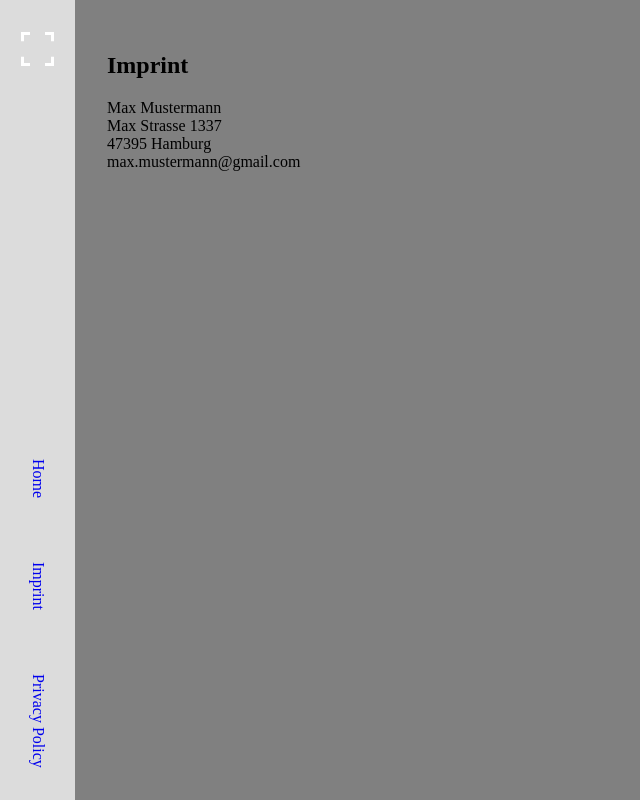
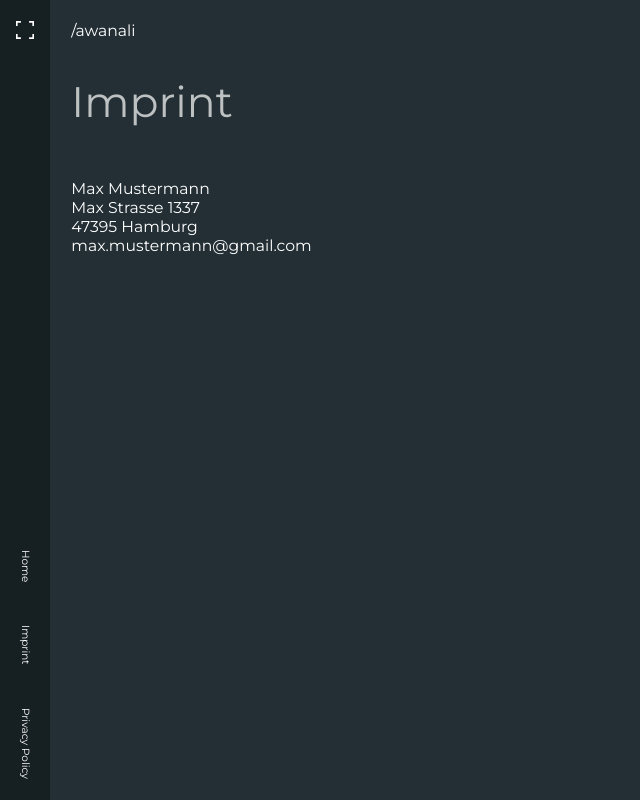
Before and after one commit to busukbangak/personal-portfolio, a React (Vite) app: page /imprint in a window 1280 px wide. Shown: the whole page, without its empty margins (0-640 px from the left). Built offline with nearby package versions, Linux system fonts and the light colour scheme.

Commit message:
Add privacy policy and imprint to portfolio

```diff
--- a/src/pages/portfolio/Imprint.tsx
+++ b/src/pages/portfolio/Imprint.tsx
@@ -1,13 +1,16 @@
+import useWindowDimensions from '@/shared/hooks/useWindowDimensions';
 import StyleSheet from '@/shared/types/stylesheet';
+
+import targetSVG from '@/assets/portfolio/target.svg'
 import { Link } from 'react-router-dom';
 
-
-import targetSVG from '@/assets/portfolio/target.svg'
 export default function Imprint() {
+    const { width } = useWindowDimensions();
+    const isMobile = width < 1024;
 
     return (
-        <div className='container' style={styles.container}>
-            <main className='container' style={styles.container}>
+        <main className='container' style={{ ...styles.container, ...(isMobile && { flexDirection: 'column' }) }}>
+            {!isMobile &&
                 <aside style={styles.sidebar}>
                     <img style={styles.sidebarImage} src={targetSVG} />
                     <nav style={styles.navContainer}>
@@ -16,17 +19,30 @@ export default function Imprint() {
                         <Link to={'/privacy-policy'} style={styles.navText}>Privacy Policy</Link>
                     </nav>
                 </aside>
-                <section style={styles.content}>
-                    <h1 style={{}}>Imprint</h1>
-                    <p style={{}}>
+            }
+
+
+            <section style={{ ...styles.content, ...(isMobile && { backgroundColor: '#161F22', padding: 24 }) }}>
+                <div style={{ display: 'flex', alignItems: 'center', justifyContent: 'space-between' }}>
+                    <h1 style={{ fontSize: isMobile ? '2.145922746781116vh' : '1.224489795918367vw', fontWeight: 500, color: 'white', margin: 0 }}>/awanali</h1>
+                    {isMobile && <img style={{ ...styles.sidebarImage, width: '2.145922746781116vh' }} src={targetSVG} />}
+                </div>
+                <h2 style={{ fontSize: isMobile ? '4.506437768240343vh' : '3.33333vw', fontWeight: 500, color: '#BDC1C2' }}>Imprint</h2>
+                <p style={{ fontSize: isMobile ? '2.145922746781116vh' : '1.224489795918367vw', fontWeight: 'normal', color: 'white' }}>
                     Max Mustermann <br />
                     Max Strasse 1337 <br />
                     47395 Hamburg <br />
                     max.mustermann@gmail.com
                 </p>
             </section>
+
+            {isMobile &&
+                <nav style={{ ...styles.navContainer, flexDirection: 'row', justifyContent: 'center', margin: 32 }}>
+                    <Link to={'/imprint'} style={{ ...styles.navText, writingMode: 'unset', fontSize: '1.716738197424893vh' }}>Imprint</Link>
+                    <Link to={'/privacy-policy'} style={{ ...styles.navText, writingMode: 'unset', fontSize: '1.716738197424893vh' }}>Privacy Policy</Link>
+                </nav>
+            }
         </main>
-        </div>
     )
 }
 
@@ -34,20 +50,21 @@ const styles = StyleSheet.create({
     container: {
         display: 'flex',
         flex: 1,
-        backgroundColor: 'gainsboro',
+        backgroundColor: '#161F22',
         flexDirection: 'row',
         overflow: 'auto',
+        fontFamily: 'Montserrat'
     },
     sidebar: {
         display: 'flex',
         flexDirection: 'column',
-        width: 75,
-        justifyContent: 'space-between'
+        justifyContent: 'space-between',
+        width: '3.90625vw'
     },
     sidebarImage: {
-        width: '45%',
+        width: '35%',
         alignSelf: 'center',
-        margin: 32
+        margin: '1.66666vw'
     },
     navContainer: {
         display: 'flex',
@@ -58,13 +75,16 @@ const styles = StyleSheet.create({
         writingMode: 'vertical-lr',
         textOrientation: 'sideways',
         textDecoration: 'none',
-        margin: 32,
-        cursor: 'pointer'
+        color: '#fff',
+        cursor: 'pointer',
+        margin: '1.66666vw',
+        fontSize: '0.8163265306122449vw'
     },
     content: {
-        flex: 1,
-        backgroundColor: 'gray',
-        width: 750,
-        padding: 32
-    }
+        display: 'flex',
+        flexDirection: 'column',
+        backgroundColor: '#232F35',
+        flex: 3,
+        padding: '1.66666vw'
+    },
 });
--- a/src/pages/portfolio/PrivacyPolicy.tsx
+++ b/src/pages/portfolio/PrivacyPolicy.tsx
@@ -1,13 +1,16 @@
+import useWindowDimensions from '@/shared/hooks/useWindowDimensions';
 import StyleSheet from '@/shared/types/stylesheet';
+
+import targetSVG from '@/assets/portfolio/target.svg'
 import { Link } from 'react-router-dom';
 
-
-import targetSVG from '@/assets/portfolio/target.svg'
-export default function Imprint() {
+export default function PrivacyPolicy() {
+    const { width } = useWindowDimensions();
+    const isMobile = width < 1024;
 
     return (
-        <div className='container' style={styles.container}>
-            <main className='container' style={styles.container}>
+        <main className='container' style={{ ...styles.container, ...(isMobile && { flexDirection: 'column' }) }}>
+            {!isMobile &&
                 <aside style={styles.sidebar}>
                     <img style={styles.sidebarImage} src={targetSVG} />
                     <nav style={styles.navContainer}>
@@ -16,14 +19,25 @@ export default function Imprint() {
                         <Link to={'/privacy-policy'} style={styles.navText}>Privacy Policy</Link>
                     </nav>
                 </aside>
-                <section style={styles.content}>
-                    <h1 style={{}}>Privacy Policy</h1>
-                    <p style={{}}>
-                        text
-                    </p>
-                </section>
-            </main>
-        </div>
+            }
+
+
+            <section style={{ ...styles.content, ...(isMobile && { backgroundColor: '#161F22', padding: 24 }) }}>
+                <div style={{ display: 'flex', alignItems: 'center', justifyContent: 'space-between' }}>
+                    <h1 style={{ fontSize: isMobile ? '2.145922746781116vh' : '1.224489795918367vw', fontWeight: 500, color: 'white', margin: 0 }}>/awanali</h1>
+                    {isMobile && <img style={{ ...styles.sidebarImage, width: '2.145922746781116vh' }} src={targetSVG} />}
+                </div>
+                <h2 style={{ fontSize: isMobile ? '4.506437768240343vh' : '3.33333vw', fontWeight: 500, color: '#BDC1C2' }}>Privacy Policy</h2>
+                <p style={{ fontSize: isMobile ? '2.145922746781116vh' : '1.224489795918367vw', fontWeight: 'normal', color: 'white' }}>We dont collect any data on this website.</p>
+            </section>
+
+            {isMobile &&
+                <nav style={{ ...styles.navContainer, flexDirection: 'row', justifyContent: 'center', margin: 32 }}>
+                    <Link to={'/imprint'} style={{ ...styles.navText, writingMode: 'unset', fontSize: '1.716738197424893vh' }}>Imprint</Link>
+                    <Link to={'/privacy-policy'} style={{ ...styles.navText, writingMode: 'unset', fontSize: '1.716738197424893vh' }}>Privacy Policy</Link>
+                </nav>
+            }
+        </main>
     )
 }
 
@@ -31,20 +45,21 @@ const styles = StyleSheet.create({
     container: {
         display: 'flex',
         flex: 1,
-        backgroundColor: 'gainsboro',
+        backgroundColor: '#161F22',
         flexDirection: 'row',
         overflow: 'auto',
+        fontFamily: 'Montserrat'
     },
     sidebar: {
         display: 'flex',
         flexDirection: 'column',
-        width: 75,
-        justifyContent: 'space-between'
+        justifyContent: 'space-between',
+        width: '3.90625vw'
     },
     sidebarImage: {
-        width: '45%',
+        width: '35%',
         alignSelf: 'center',
-        margin: 32
+        margin: '1.66666vw'
     },
     navContainer: {
         display: 'flex',
@@ -55,13 +70,16 @@ const styles = StyleSheet.create({
         writingMode: 'vertical-lr',
         textOrientation: 'sideways',
         textDecoration: 'none',
-        margin: 32,
-        cursor: 'pointer'
+        color: '#fff',
+        cursor: 'pointer',
+        margin: '1.66666vw',
+        fontSize: '0.8163265306122449vw'
     },
     content: {
-        flex: 1,
-        backgroundColor: 'gray',
-        width: 750,
-        padding: 32
-    }
+        display: 'flex',
+        flexDirection: 'column',
+        backgroundColor: '#232F35',
+        flex: 3,
+        padding: '1.66666vw'
+    },
 });
```
Lines whose indentation alone changed are shown as unchanged.
